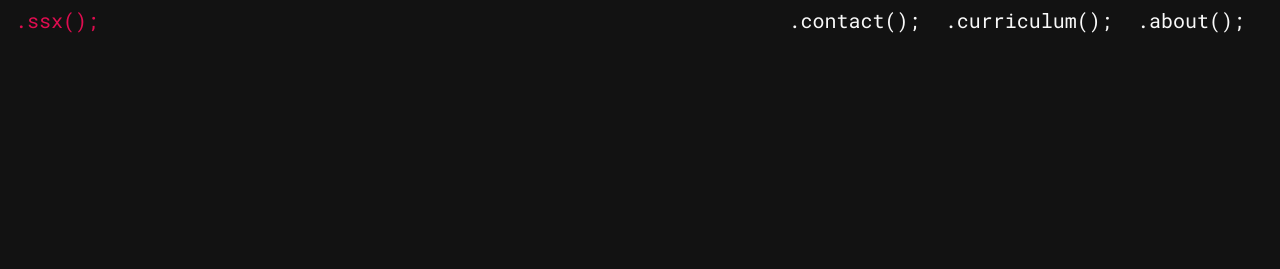
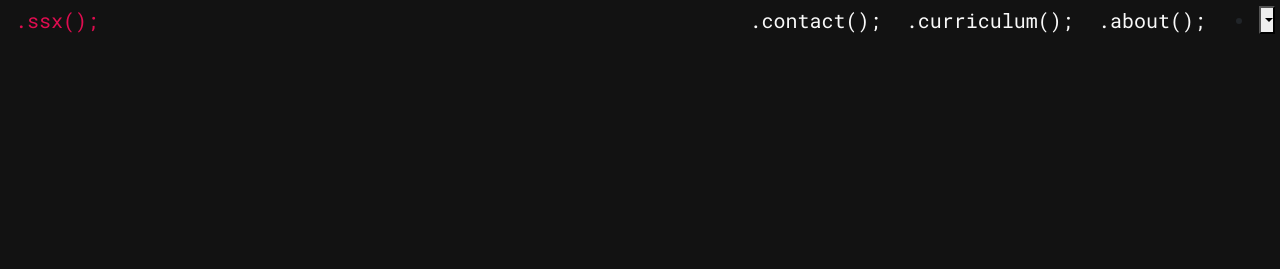
Before and after one commit to FleexOk/portfolioex, a plain HTML site: page index.html in a window 1280 px wide. Shown: the top 269 px of the page. Drawn offline with nearby package versions, Linux system fonts and the light colour scheme.

Commit message:
Update index.html

```diff
--- a/index.html
+++ b/index.html
@@ -6,7 +6,7 @@
   <meta charset="utf-8">
   <meta name="viewport" content="width=device-width, initial-scale=1">
   <!-- Bootstrap CSS -->
-  <link href="https://cdn.jsdelivr.net/npm/bootstrap@5.0.1/dist/css/bootstrap.min.css" rel="stylesheet">
+  <link href="https://cdn.jsdelivr.net/npm/bootstrap@5.0.2/dist/css/bootstrap.min.css" rel="stylesheet">
   <link rel="stylesheet" href="css/styles.css">
   <link
     href="https://fonts.googleapis.com/css2?family=Roboto+Mono&family=Montserrat:ital,wght@0,400;0,700;0,800;1,700&display=swap"
@@ -26,10 +26,19 @@
       <a class="main-l justify-space destroy-dec l-color a-main-anim" href="cv.pdf" download>.curriculum();</a>
       <a class="main-l justify-space destroy-dec l-color a-main-anim" href="about.html">.about();</a>
     </div>
+    <li class="nav-item dropdown">
+      <button class="dropdown btn-menu dropdown-toggle" onclick="showMenu()" type="button" id="dropdownMenuButton" data-toggle="dropdown" aria-haspopup="true" aria-expanded="false">
+      </button>
+      <div class="dropdown-menu" id="phonemenu" aria-labelledby="navbarDropdown">
+        <a class="dropdown-item" href="cv.pdf" download>Curriculum</a>
+        <a class="dropdown-item" href="about.html">About Me</a>
+        <a class="dropdown-item" href="contact.html">Contact Me</a>
+      </div>
+    </li>
   </div>
   <!-- END NAVBAR -->
   <!-- NAVE -->
-    <img class="nave" src="images/book.svg">
+    <img class="nave" src="images/pay.svg">
   <!-- SCROLLER -->
   <div class="scroller"></div>
   <div class="flyer">
@@ -58,10 +67,10 @@
       <p class="lp-color lp-size">Creative frontend dev.</p>
     </div>
   </div>
-  <div class="clouds">
     <img class="c2" id="cl" src="images/cloud1.png">
     <img class="c1" id="cl2" src="images/cloud2.png">
-  </div>
+    <div class="moon" id="moon"></div>
+    <img class="mar" id="mar" src="images/a.gif">
   <div class="container">
     <div class="mainbox">
       <h2 class="l-color mt-size mainboxh2">.Ssx(<span class="ml-color">about</span>);</h2>
@@ -245,6 +254,7 @@
   </div>
   <script src="js/index.js"></script>
   <script src="https://cdn.jsdelivr.net/npm/bootstrap@5.0.1/dist/js/bootstrap.bundle.min.js"></script>
+  <script src="https://cdn.jsdelivr.net/npm/bootstrap@5.0.2/dist/js/bootstrap.min.js"></script>
   <script src="https://cdnjs.cloudflare.com/ajax/libs/gsap/3.7.0/gsap.min.js"></script>
   <script src="https://cdnjs.cloudflare.com/ajax/libs/gsap/3.7.0/ScrollTrigger.min.js"></script>
   <script src="https://cdnjs.cloudflare.com/ajax/libs/gsap/3.7.0/MotionPathPlugin.min.js"></script>
@@ -290,7 +300,23 @@
     })
   });
 
-  gsap.to(".clouds",{
+  gsap.to(".c1",{
+    duration: 8.5,
+    repeat:-1,
+    x:100,
+    y:26,
+    yoyo:true,
+    ease: "sine.inOut"
+  });
+  gsap.to(".c2",{
+    duration: 8.5,
+    repeat:-1,
+    x:100,
+    y:26,
+    yoyo:true,
+    ease: "sine.inOut"
+  });
+  gsap.to(".moon",{
     duration: 8.5,
     repeat:-1,
     x:100,
@@ -300,15 +326,15 @@
   });
 
   const spath = [
-    {x:-100, y:1},
-    {x:-150, y:0},
-    {x:-200, y:0},
-    {x:-350, y:0},
-    {x:-400, y:0},
-    {x:-350, y:0},
-    {x:-300, y:0},
-    {x:300, y:0},
+    {x:-200, y:1},
+    {x:-450, y:0},
+    {x:-450, y:0},
+    {x:-450, y:5},
+    {x:-450, y:10},
+    {x:-450, y:5},
+    {x:-450, y:0}
   ];
+
 
   const tl = gsap.timeline({
 	scrollTrigger: {
@@ -322,7 +348,7 @@
       path: spath,
       alignOrigin: [0.5, 0.5]
     },
-    duration: 6,
+    duration: 15,
     immediateRender: true,
     ease: "sine.inOut"
   })
@@ -343,7 +369,18 @@
     }
   });
   </script>
-
+  <script>
+  var x = 0;
+  function showMenu() {
+    if(x == 0){
+    document.getElementById("phonemenu").classList.toggle("show");
+    x++;
+    } else  {
+      document.getElementById("phonemenu").classList.remove("show");
+      x = 0;
+    }
+  }
+  </script>
 </body>
 
 </html>
```
